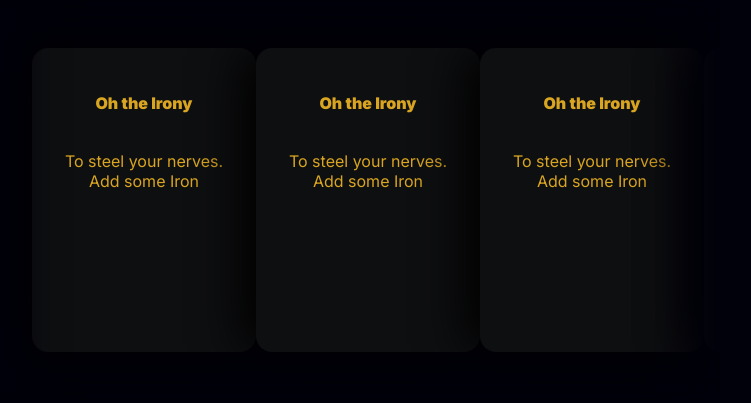
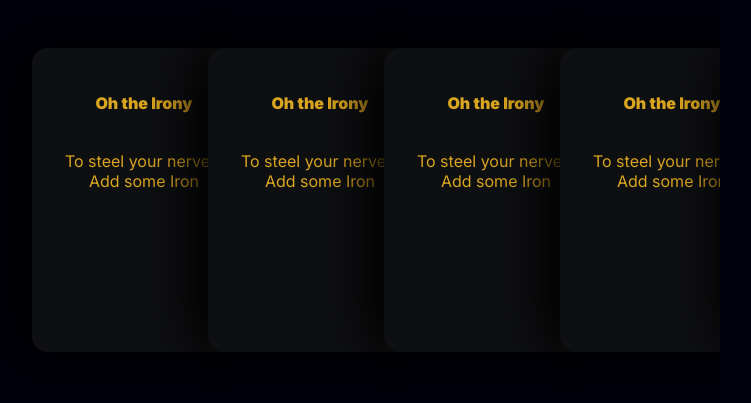
Before and after one commit to sourman/fancy-cards, a plain HTML site: page index.html in a window 1280 px wide. Shown: the whole page, without its empty margins (288-1039 px from the left). Drawn offline with Linux system fonts and the light colour scheme.

Commit message:
style: Card perk-up on hover effect
- Removed the fade in effect that gave the track a clean look because
  It required that the cards have a lower z-index than the parent
  container class. This resulted in the hover event never occurring since
  the track is above the cards below
- Squeezed the cards together and reveal once user hovers over card

```diff
--- a/style.css
+++ b/style.css
@@ -15,8 +15,6 @@ body {
     overflow-x: scroll;
     max-width: 50%;
     z-index: 10;
-    box-shadow: inset 3rem 0 3rem -1rem rgb(1, 1, 11),
-                inset -3rem 0 3rem -1rem rgb(1, 1, 11);
 }
 
 .card-track::-webkit-scrollbar {
@@ -33,7 +31,6 @@ body {
     display: flex;
     position: relative;
     flex-direction: column;
-    z-index: -1;
     background-color: rgb(14, 15, 17);
     height: 16rem;
     /* width: 12rem; */
@@ -45,9 +42,20 @@ body {
     border-radius: 1rem;
     box-shadow: -1rem -0rem 3rem black;
 
-
+    transition: 0.2s;
 }
 
+.card:hover {
+    transform: translateY(-0.5rem);
+}
+
+.card:hover~.card {
+    transform: translateX(3rem);
+}
+
+.card:not(:first-child) {
+    margin-left: -3rem;
+}
 .image {
     flex: 1;
 }
```
